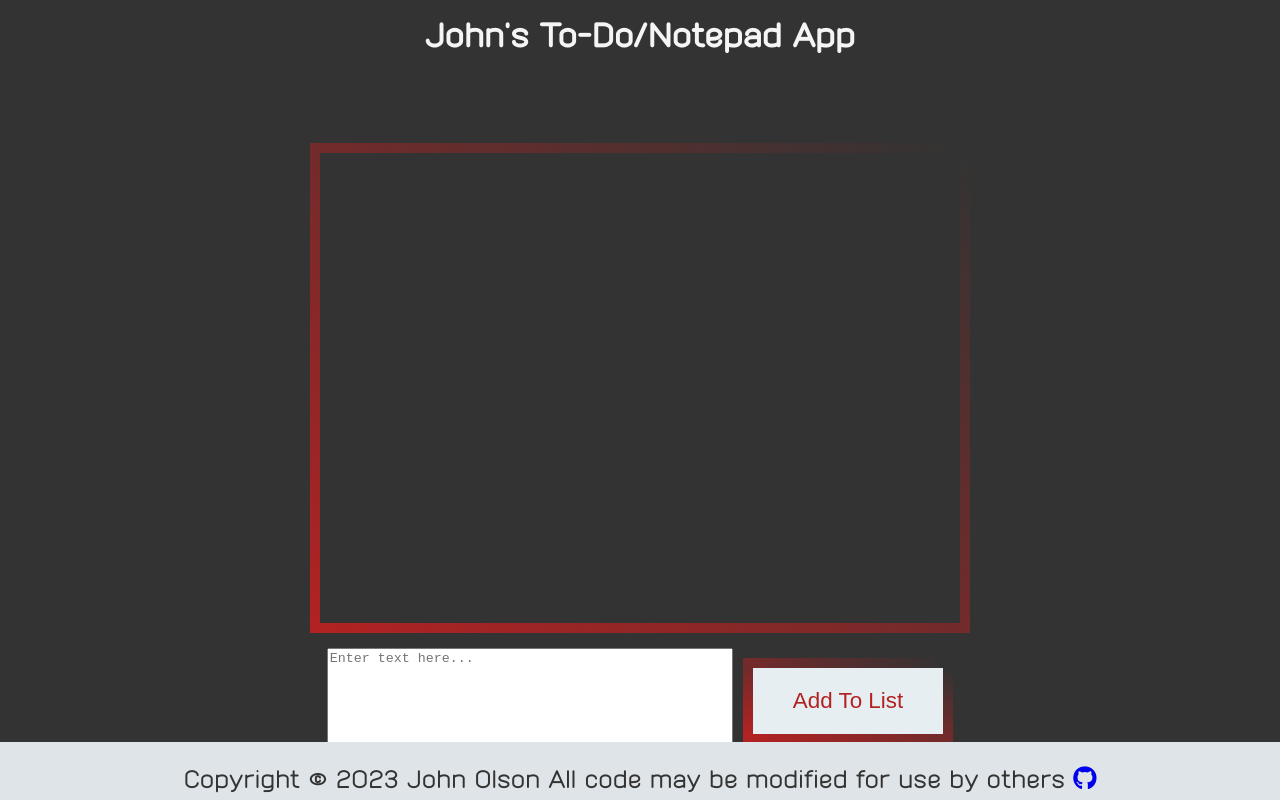
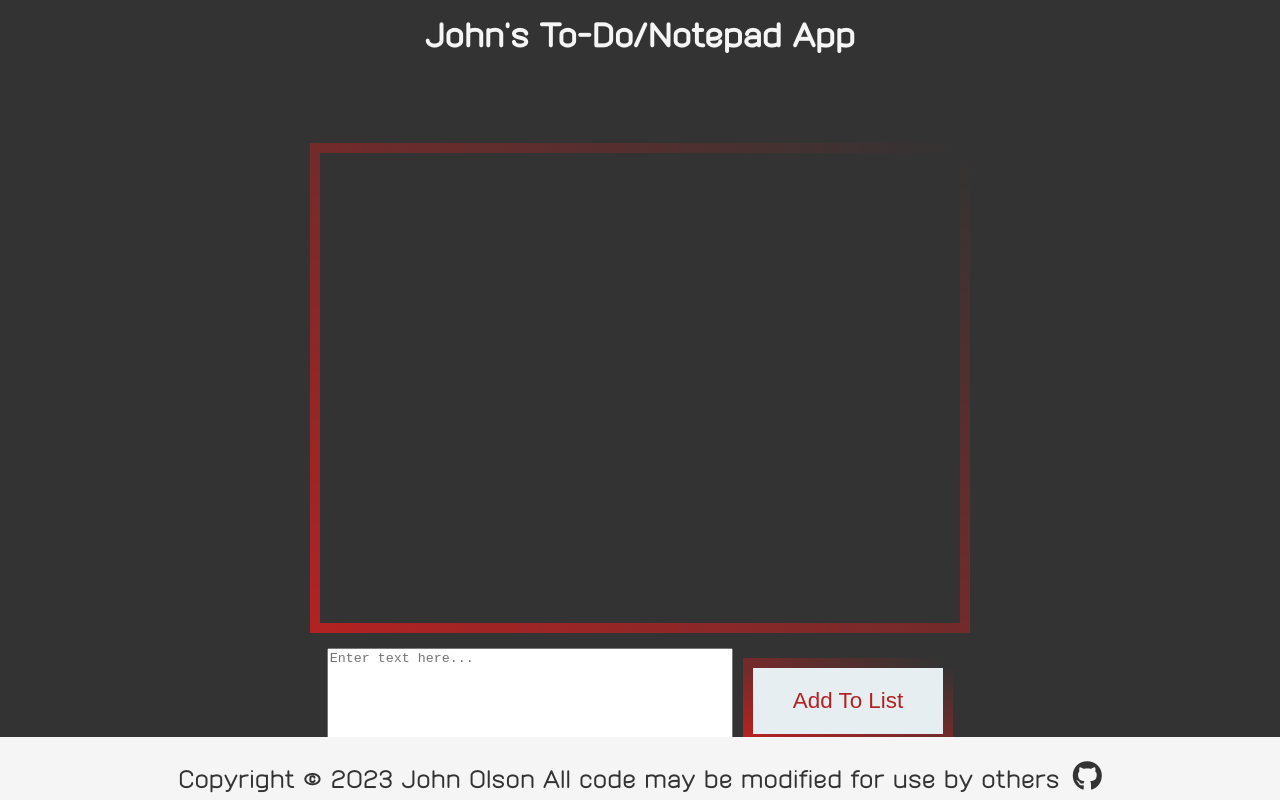
Before and after one commit to jholson1030/to-do-notepad, a plain HTML site: page index.html in a window 1280 px wide. Drawn offline with Linux system fonts and the light colour scheme.

Commit message:
Add hover effect to github link

```diff
--- a/style.css
+++ b/style.css
@@ -102,8 +102,20 @@ body {
     width: 100%;
     height: 3rem;
     margin: 0;
-    background-color: #dee4e7;
+    background-color: whitesmoke;
     color: #333333;
-    padding-bottom: 10px;
+    padding-bottom: 15px;
     z-index: 1000;
 }
+
+.github-link {
+    color: #333333;
+    font-size: 30px;
+    margin-left: 5px;
+    transition: all 0.5s ease-in-out;
+}
+
+.github-link:hover {
+    color: firebrick;
+    transform: scale(1.2s);
+}
```
